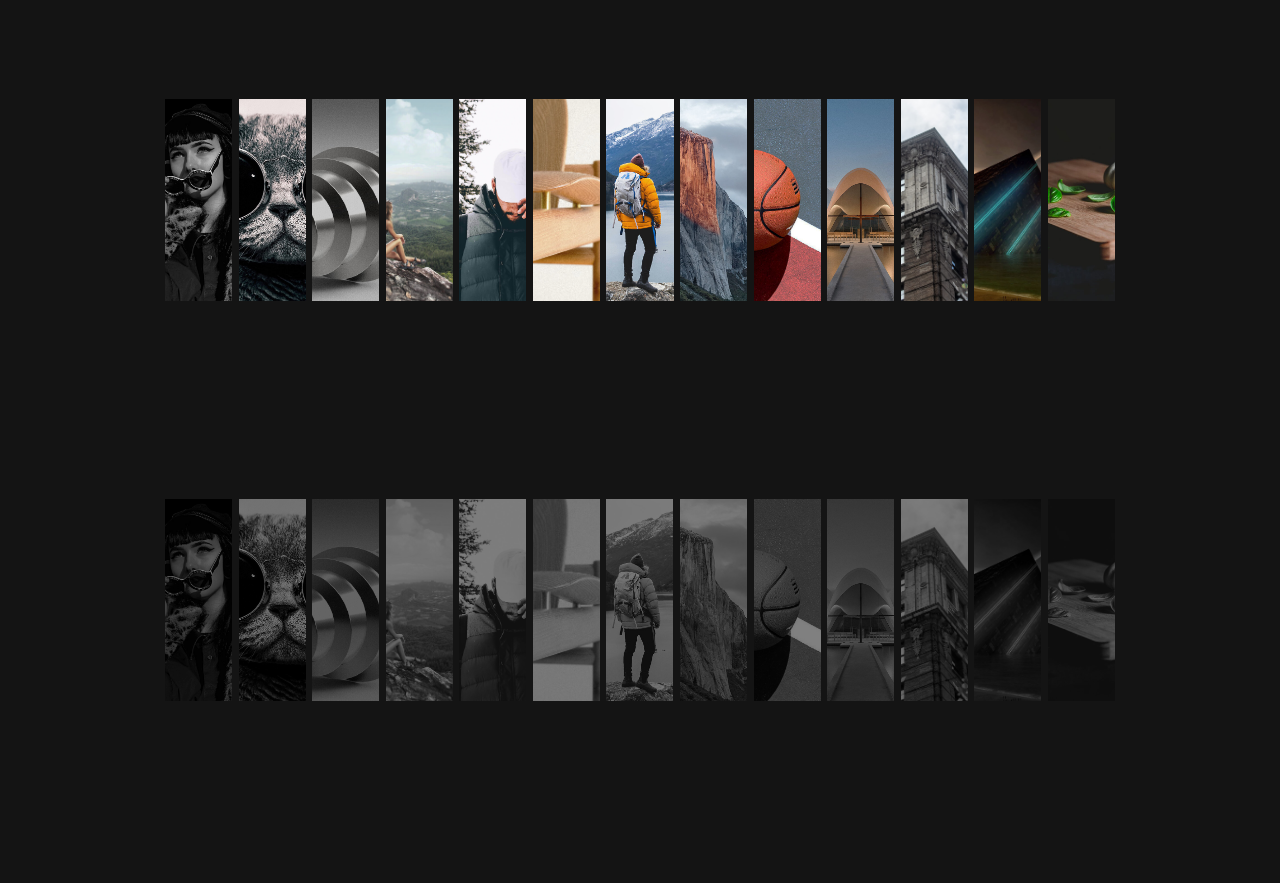
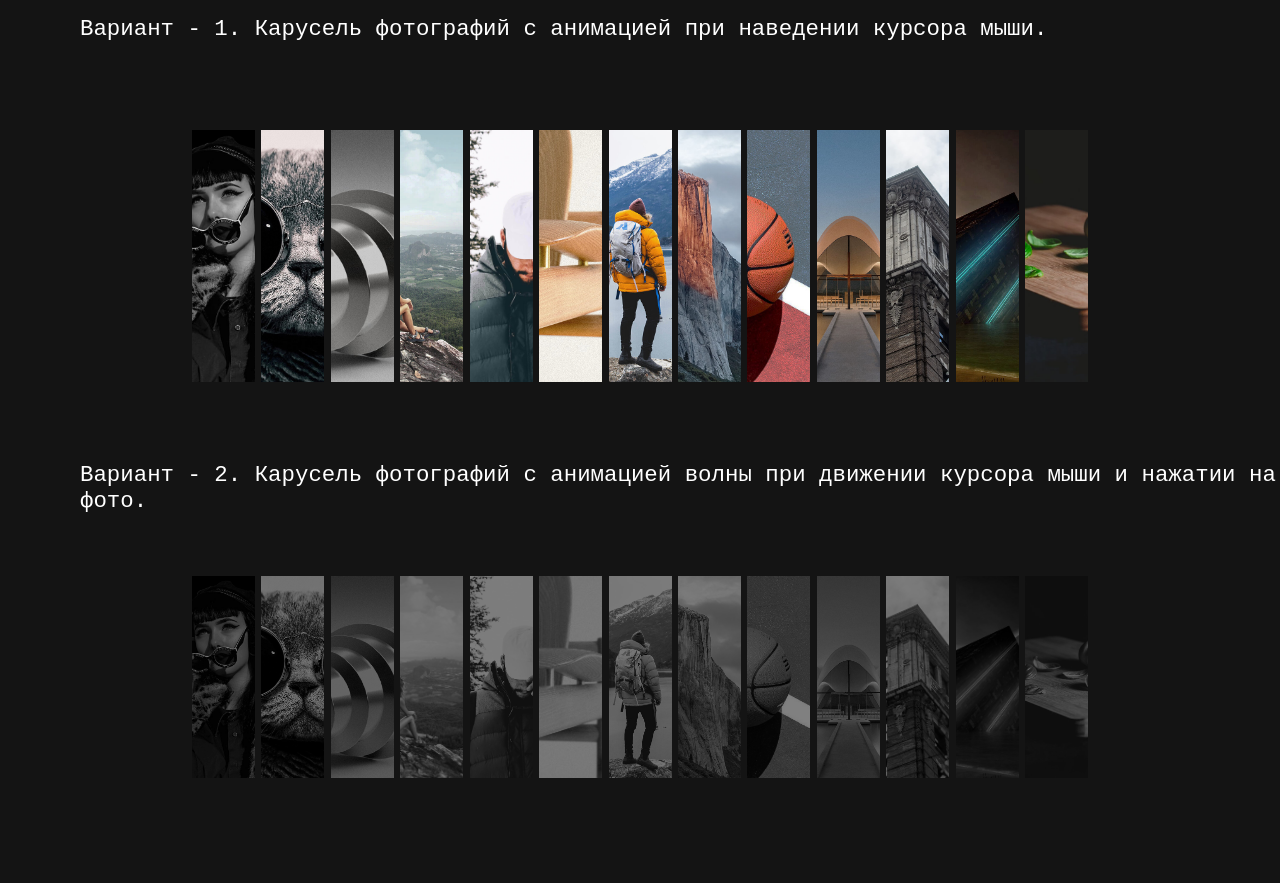
Before and after one commit to NataliaKvaskova/Gallery_solution_options, a plain HTML site: page index.html in a window 1280 px wide. Before the commit the page ends 800 px from the top, so only its background shows below. Drawn offline with Linux system fonts and the light colour scheme.

Commit message:
Работа завершена

```diff
--- a/js/app.js
+++ b/js/app.js
@@ -7,6 +7,10 @@ for(let i = 0; i < countPhotoSet; i++){
 let main = document.querySelector('main');
 
 for (i = 0; i < countSet; i++){
+  let h = document.createElement ('h3');
+  h.classList.add(`h-${i+1}`);
+  h.textContent = "zagolovok"
+  main.append(h);
   let wrapper = document.createElement ('div');
   wrapper.classList.add("wrapper");
   main.append(wrapper);
@@ -20,3 +24,6 @@ for (i = 0; i < countSet; i++){
         div.insertAdjacentHTML("beforeend", strPhotoCard);
     })
 }
+
+document.querySelector(".h-1").textContent = "Вариант - 1. Карусель фотографий с анимацией при наведении курсора мыши.";
+document.querySelector(".h-2").textContent = "Вариант - 2. Карусель фотографий с анимацией волны при движении курсора мыши и нажатии на фото.";
--- a/scss/mixin.scss
+++ b/scss/mixin.scss
@@ -1,13 +1,13 @@
-@mixin item {
-  .setPhoto__Photo{
+@mixin set-2_setPhoto__Photo {
   background-color: #222;
   width: calc(#{$index}*4);
   height: calc(#{$index}*12);
   background-size: cover;
   background-position: center;
   cursor: pointer;
-  @content;
-  }
+  transition: transform 1.25s $transition, filter 3s $transition, width 1.25s $transition;
+  will-change: transform, filter;
+  filter: grayscale(1) brightness(.5);
 }
 
 @mixin streak_for_set-2{
@@ -17,7 +17,9 @@
       width:30px;
       height: 100%;
       right: calc(#{$index}*-1);
-      @content;
+    }
+    &::after{
+      left: calc(#{$index}*-1);
     }
   }
 
@@ -26,3 +28,33 @@
     filter: inherit;
     z-index: $z_index;
   }
+
+@mixin set-2_lef_cards{
+    &:has(+ :hover){
+      @include transform(8.5, -35deg, 0);
+    }
+    &:has(+ * + :hover){
+      @include transform(5.6, -40deg, 0);
+    }
+    &:has(+ * + * + :hover){
+      @include transform(2.4, -30deg, 0);
+    }
+    &:has(+ * + * + * + :hover){
+      @include transform(.6, -14deg, 0);
+    }
+}
+
+@mixin set-2_right_cards{
+    &:hover + *{
+    @include transform(8.5, 35deg,-1);
+    }
+    &:hover + * + *{
+    @include transform(5.6, 40deg,-2);
+    }
+    &:hover + * + * + *{
+      @include transform(2.4, 30deg, -3);
+    }
+    &:hover + * + * + * + *{
+      @include transform(.6, 14deg, -4);
+    }
+}
--- a/scss/style.scss
+++ b/scss/style.scss
@@ -10,9 +10,18 @@ body{
   background-color: #141414;
 }
 main{
-  height: 100vh;
+  height: 95vh;
 }
-
+h3{
+  text-align: left;
+  font-family: monospace;
+  font-size: 1.4rem;
+  font-weight: normal;
+  color: white;
+  padding-top: 1rem;
+  padding-left: 5rem;
+  margin-bottom: 1.5rem;
+}
 .wrapper{
   display: flex;
   justify-content: center;
@@ -22,56 +31,40 @@ main{
 
 .setPhoto{
   display: flex;
+  width: 70%;
+  height: 80%;
   gap: .4rem;
   perspective: calc($index * 35);
-  @include item;
 }
 
+.set-1{
+  height: calc(#{$index}*15);
+  .setPhoto__Photo{
+    background-size: cover;
+    background-position: center;
+    background-repeat: no-repeat;
+    position: relative;
+    transition: all 500ms ease-in-out;
+    flex: 1;
+    cursor: pointer;
+    @include streak_for_set-2;
+    &:hover{
+      flex: 10;
+    }
+  }
+}
 .set-2{
   .setPhoto__Photo{
-    transition: transform 1.25s $transition, filter 3s $transition, width 1.25s $transition;
-    will-change: transform, filter;
-    filter: grayscale(1) brightness(.5);
-      @include streak_for_set-2;
-      &::after{
-        left: calc(#{$index}*-1);
-      }
+    @include set-2_setPhoto__Photo;
+    @include streak_for_set-2;
 
-      &:hover{
-      @include transform(10, 0, 0);
-      }
+    &:hover{
+    @include transform(10, 0, 0);
+    }
 
-      &:hover + *{
-      @include transform(8.5, 35deg,-1);
-      }
+    @include set-2_lef_cards;
+    @include set-2_right_cards;
 
-      &:hover + * + *{
-      @include transform(5.6, 40deg,-2);
-    }
-      &:hover + * + * + *{
-        @include transform(2.4, 30deg, -3);
-      }
-      &:hover + * + * + * + *{
-        @include transform(.6, 14deg, -4);
-      }
-  }
-}
-
-.set-2{
-  .setPhoto__Photo{
-
-    &:has(+ :hover){
-      @include transform(8.5, -35deg, 0);
-    }
-    &:has(+ * + :hover){
-      @include transform(5.6, -40deg, 0);
-    }
-    &:has(+ * + * + :hover){
-      @include transform(2.4, -30deg, 0);
-    }
-    &:has(+ * + * + * + :hover){
-      @include transform(.6, -14deg, 0);
-    }
     &:active, &:focus{
       width: 20vw;
       @include transform(10, 0, 100);
```
Also changed, not shown: css/style.css, 1 other file.
